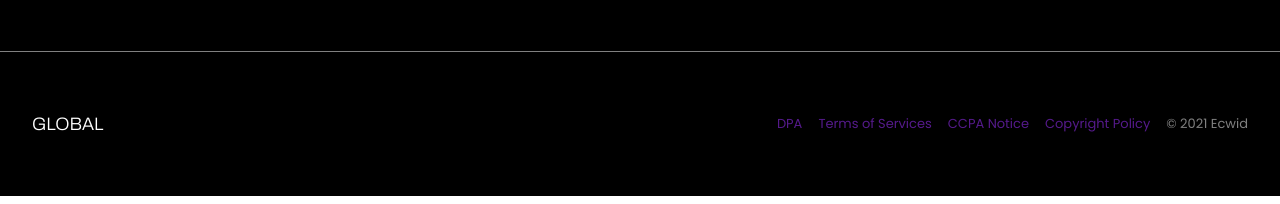
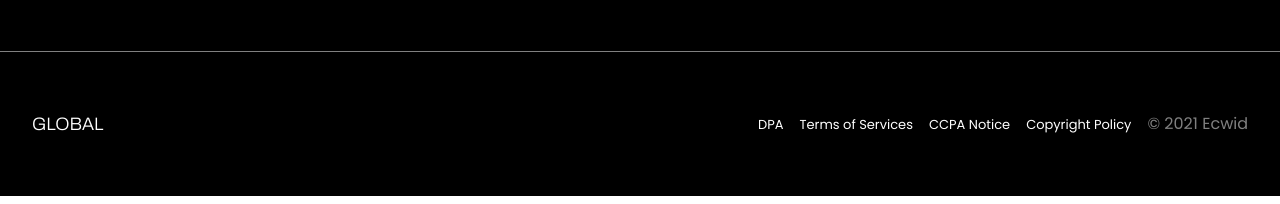
Before and after one commit to saint-favour/Ecwid, a plain HTML site: page index.html in a window 1280 px wide. Shown: the part 6690-6894 px from the top of the page. Drawn offline with Linux system fonts and the light colour scheme; a web font is replaced by a local one.

Commit message:
style adjustment

```diff
--- a/styles.css
+++ b/styles.css
@@ -595,8 +595,9 @@ input:focus {
   cursor: pointer;
 }
 
-.Copyrights ul li {
+.Copyrights ul li  a{
   font-size: small;
+  color: white;
 }
 
 .Copyrights ul li:last-child {
```
Also changed, not shown: 1 other file.
